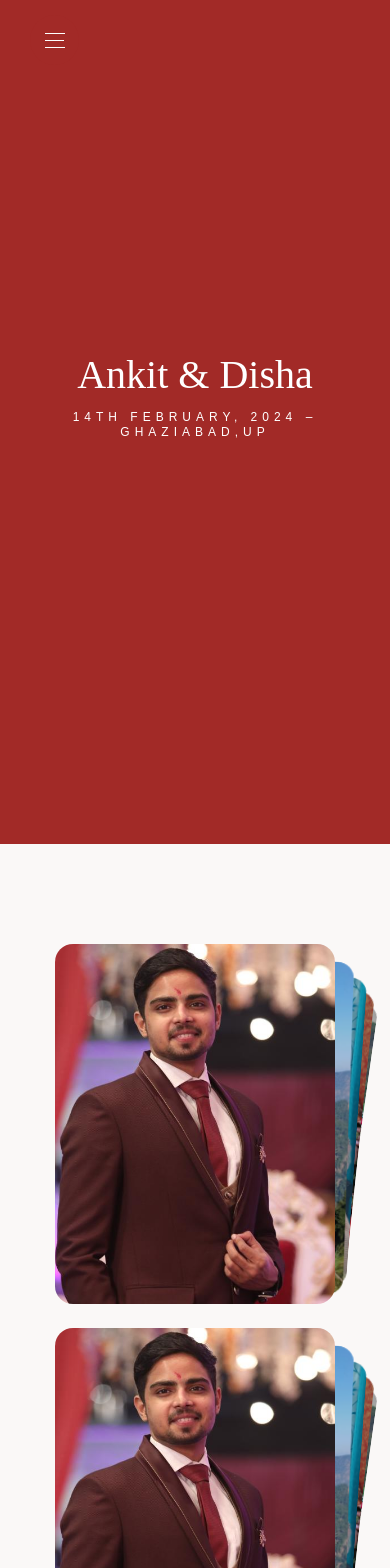
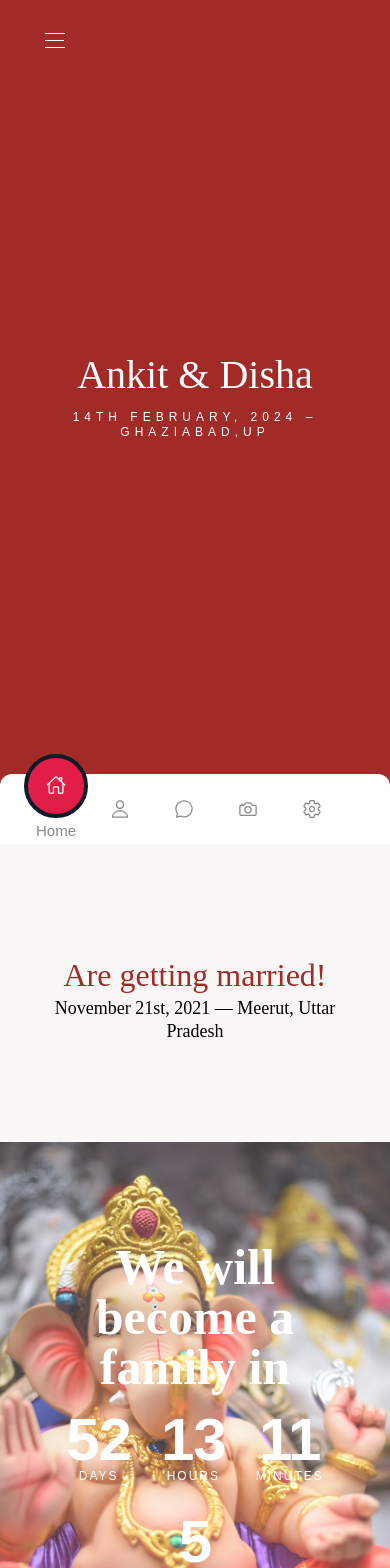
Before and after one commit to ankitdishawedding/invitation, a React (Create React App) app: page / in a window 390 px wide. Shown: the top 1568 px of the page. Built offline with nearby package versions, Linux system fonts and the light colour scheme.

Commit message:
feat: bottom nav

```diff
--- a/public/index.html
+++ b/public/index.html
@@ -31,6 +31,14 @@
       Learn how to configure a non-root public URL by running `npm run build`.
     -->
     <title>Wedding Invitation</title>
+    <script
+      type="module"
+      src="https://unpkg.com/ionicons@5.5.2/dist/ionicons/ionicons.esm.js"
+    ></script>
+    <script
+      nomodule
+      src="https://unpkg.com/ionicons@5.5.2/dist/ionicons/ionicons.js"
+    ></script>
   </head>
   <body>
     <noscript>You need to enable JavaScript to run this app.</noscript>
--- a/src/App.js
+++ b/src/App.js
@@ -1,3 +1,4 @@
+import Navigation from "./components/Navigation";
 import Bridegroom from "./components/brideGroomDetails";
 import Countdown from "./components/Countdown";
 import Footer from "./components/Footer";
@@ -22,6 +23,9 @@ function App() {
         <Seeyou />
         <Where />
         <Footer />
+        <div className="fixed bottom-0 w-full block md:hidden">
+          <Navigation />
+        </div>
       </div>
     </>
   );
--- /dev/null
+++ b/src/components/Navigation.js
@@ -0,0 +1,58 @@
+import React, { useState } from "react";
+
+const Navigation = () => {
+  const Menus = [
+    { name: "Home", icon: "home-outline", dis: "translate-x-0" },
+    { name: "Profile", icon: "person-outline", dis: "translate-x-16" },
+    { name: "Message", icon: "chatbubble-outline", dis: "translate-x-32" },
+    { name: "Photos", icon: "camera-outline", dis: "translate-x-48" },
+    { name: "Settings", icon: "settings-outline", dis: "translate-x-64" },
+  ];
+  const [active, setActive] = useState(0);
+  return (
+    <div className="bg-white max-h-[4.4rem] px-6 rounded-t-xl">
+      <ul className="flex relative">
+        <span
+          className={`bg-rose-600 duration-500 ${Menus[active].dis} border-4 border-gray-900 h-16 w-16 absolute
+         -top-5 rounded-full`}
+        >
+          <span
+          //   className="w-3.5 h-3.5 bg-transparent absolute top-4 -left-[18px]
+          // rounded-tr-[11px] shadow-myShadow1"
+          ></span>
+          <span
+          //   className="w-3.5 h-3.5 bg-transparent absolute top-4 -right-[18px]
+          // rounded-tl-[11px] shadow-myShadow2"
+          ></span>
+        </span>
+        {Menus.map((menu, i) => (
+          <li key={i} className="w-16">
+            <a
+              className="flex flex-col text-center pt-6"
+              onClick={() => setActive(i)}
+            >
+              <span
+                className={`text-xl cursor-pointer duration-500 ${
+                  i === active && "-mt-6 text-white"
+                }`}
+              >
+                <ion-icon name={menu.icon}></ion-icon>
+              </span>
+              <span
+                className={` ${
+                  active === i
+                    ? "translate-y-4 duration-700 opacity-100"
+                    : "opacity-0 translate-y-10"
+                } `}
+              >
+                {menu.name}
+              </span>
+            </a>
+          </li>
+        ))}
+      </ul>
+    </div>
+  );
+};
+
+export default Navigation;
--- a/src/components/brideGroomDetails/carousel/index.js
+++ b/src/components/brideGroomDetails/carousel/index.js
@@ -10,9 +10,9 @@ const Carousel = ({ cardsData }) => {
 
   return (
     <div>
-      <Swiper effect={"cards"} grabCursor={true} modules={[EffectCards]}>
+      {/* <Swiper effect={"cards"} grabCursor={true} modules={[EffectCards]}>
         {cardsData?.map((card) => (
-          <SwiperSlide>
+          <SwiperSlide key={card.id}>
             <img
               src={
                 card?.imgUrl &&
@@ -26,7 +26,7 @@ const Carousel = ({ cardsData }) => {
             />
           </SwiperSlide>
         ))}
-      </Swiper>
+      </Swiper> */}
     </div>
   );
 };
--- a/src/components/brideGroomDetails/index.js
+++ b/src/components/brideGroomDetails/index.js
@@ -95,8 +95,8 @@ function Bridegroom() {
           </div>
         </div> */}
         <div className="flex flex-col md:flex-row justify-evenly gap-4 ">
-          <Carousel cardsData={data1} />
-          <Carousel cardsData={data1} />
+          {/* <Carousel cardsData={data1} />
+          <Carousel cardsData={data1} /> */}
           {/* <Carousel /> */}
         </div>
 
--- a/tailwind.config.js
+++ b/tailwind.config.js
@@ -2,7 +2,12 @@
 module.exports = {
   content: ["./src/**/*.{js,jsx,ts,tsx}"],
   theme: {
-    extend: {},
+    extend: {
+      boxShadow: {
+        myShadow1: "4.1px -5px 0 0 rgb(17,24,39)",
+        myShadow2: "-4.1px -5px 0 0 rgb(17,24,39)",
+      },
+    },
   },
   plugins: [],
 };
```
